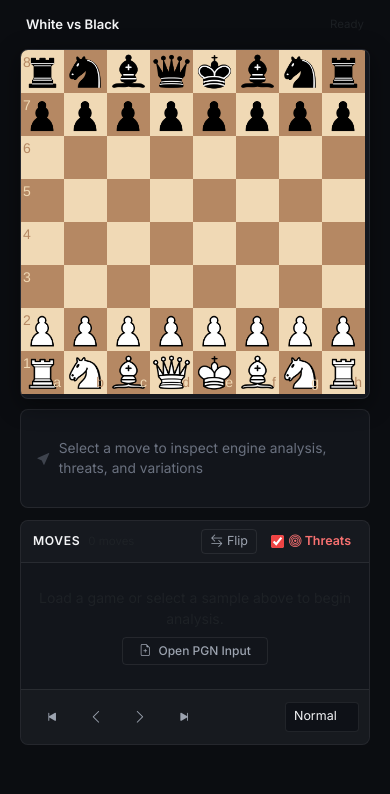
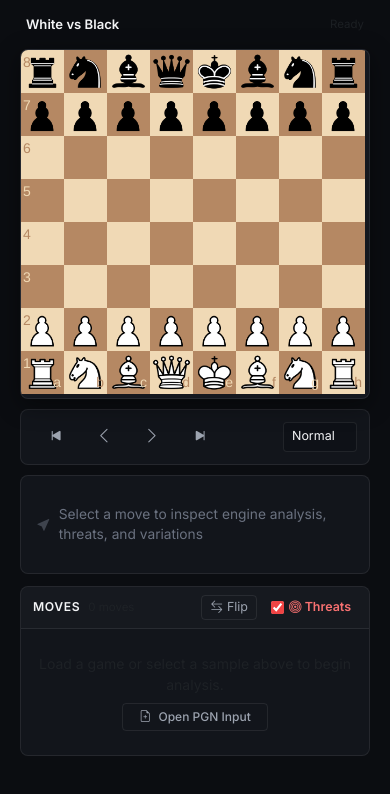
Before and after one commit to huytd/chessdoctor, a Flask app: page / in a window 390 px wide. Shown: the part 50-844 px from the top of the page. Run offline with Flask 3, Linux system fonts and the light colour scheme.

Commit message:
expand desktop move list to 330px and place mobile navigation under chessboard

```diff
--- a/templates/index.html
+++ b/templates/index.html
@@ -205,14 +205,14 @@
 
         /* Studio Main Layout */
         .studio-container {
-            max-width: 1040px;
+            max-width: 1100px;
             margin: 0 auto;
             padding: 12px 1.25rem 2rem 1.25rem;
         }
 
         .studio-grid {
             display: grid;
-            grid-template-columns: minmax(0, 1fr) 280px;
+            grid-template-columns: minmax(0, 1fr) 330px;
             gap: 1.25rem;
             align-items: start;
         }
@@ -390,8 +390,8 @@
             display: flex;
             flex-direction: column;
             gap: 12px;
-            width: 280px;
-            min-width: 0;
+            width: 330px;
+            min-width: 320px;
         }
 
         @media (min-width: 992px) {
@@ -722,31 +722,31 @@
 
         .move-pair {
             display: grid;
-            grid-template-columns: 36px 1fr 1fr;
+            grid-template-columns: 38px 1fr 1fr;
             align-items: center;
             font-family: 'JetBrains Mono', monospace;
-            font-size: 0.84rem;
+            font-size: 0.85rem;
             border-bottom: 1px solid rgba(255, 255, 255, 0.025);
-            padding: 1px 3px;
+            padding: 2px 4px;
         }
 
         .move-number {
             color: var(--text-muted);
-            font-size: 0.78rem;
+            font-size: 0.8rem;
             padding-left: 4px;
         }
 
         .white-move, .black-move {
-            padding: 4px 6px;
+            padding: 4px 8px;
             border-radius: 4px;
             cursor: pointer;
             display: flex;
             align-items: center;
-            gap: 5px;
+            gap: 6px;
             color: var(--text-secondary);
             transition: all 0.12s;
             user-select: none;
-            font-size: 0.82rem;
+            font-size: 0.84rem;
             min-width: 0;
         }
 
@@ -865,14 +865,22 @@
             }
             .studio-panel {
                 width: 100%;
+                min-width: 0;
                 position: static;
+            }
+            .board-column .sheet-toolbar {
+                background: var(--bg-surface);
+                border: 1px solid var(--border-subtle);
+                border-radius: 8px;
+                padding: 6px 12px;
             }
             .analysis-container {
                 max-height: 280px;
             }
             .sheet-toolbar .btn-tool {
                 min-height: 42px;
-                min-width: 42px;
+                min-width: 46px;
+                font-size: 1.05rem;
             }
             .white-move, .black-move {
                 padding: 8px 10px;
@@ -1133,10 +1141,38 @@
                     arrowSvg.setAttribute('height', boardRect.width);
                 }
             }
+            function adaptToolbarPosition() {
+                const toolbar = document.getElementById('boardToolbar');
+                const boardCol = document.querySelector('.board-column');
+                const sheetCard = document.querySelector('.sheet-card');
+                const variationBanner = document.getElementById('variationBanner');
+                const boardWrapper = document.querySelector('.board-wrapper');
+                if (!toolbar || !boardCol || !sheetCard) return;
+
+                const isMobile = window.innerWidth < 992;
+                if (isMobile) {
+                    // Mobile: place right under the chessboard (after board-wrapper, before variationBanner)
+                    if (toolbar.parentElement !== boardCol) {
+                        if (variationBanner && variationBanner.parentElement === boardCol) {
+                            boardCol.insertBefore(toolbar, variationBanner);
+                        } else if (boardWrapper && boardWrapper.parentElement === boardCol) {
+                            boardCol.insertBefore(toolbar, boardWrapper.nextSibling);
+                        }
+                    }
+                } else {
+                    // Desktop: dock at the bottom of the move notation sheet card
+                    if (toolbar.parentElement !== sheetCard) {
+                        sheetCard.appendChild(toolbar);
+                    }
+                }
+            }
+            adaptToolbarPosition();
+
             setTimeout(updateSvgDimensions, 100);
             window.addEventListener('resize', function() {
                 if (board && board.resize) board.resize();
                 updateSvgDimensions();
+                adaptToolbarPosition();
                 if (currentMoveIndex >= 0 && !isPlayingVariation && !isInVariationMode) {
                     drawMoveArrows(currentMoveIndex);
                 }
```
